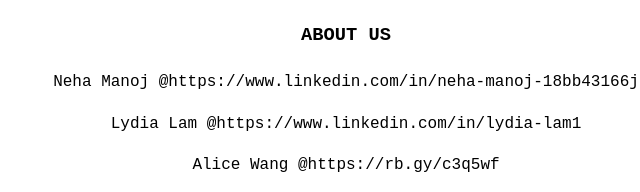
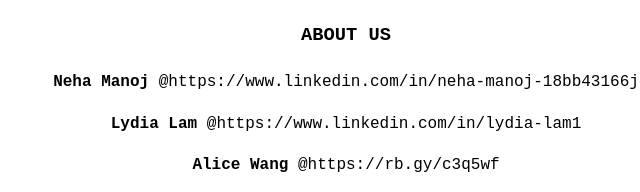
Before and after one commit to llam16/exameliminator, a plain HTML site: page index.html in a window 1280 px wide. Shown: the part 1541-1733 px from the top of the page, 294-934 px from the left. Drawn offline with Linux system fonts and the light colour scheme.

Commit message:
Update index.html

```diff
--- a/index.html
+++ b/index.html
@@ -49,11 +49,11 @@
             <h3>ABOUT US</h3>
             <div id = "gap"> </div>
 
-<p>Neha Manoj @https://www.linkedin.com/in/neha-manoj-18bb43166j</p>
+<p><strong>Neha Manoj</strong> @https://www.linkedin.com/in/neha-manoj-18bb43166j</p>
 </p><p>
-        <p>Lydia Lam @https://www.linkedin.com/in/lydia-lam1 </p>
+        <p><strong>Lydia Lam</strong> @https://www.linkedin.com/in/lydia-lam1 </p>
             </p>
-        <p>Alice Wang @https://rb.gy/c3q5wf </p>
+        <p><strong>Alice Wang</strong> @https://rb.gy/c3q5wf </p>
 
     </div>
 </center>
```
